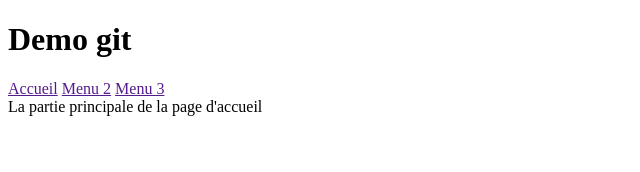
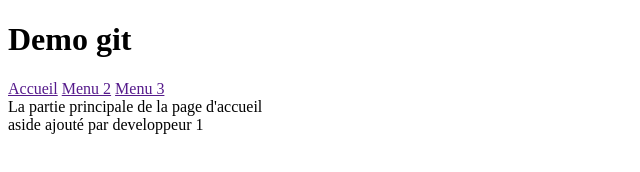
Before and after one commit to StephaneGo/projet1, a plain HTML site: page index.html in a window 1280 px wide. Shown: the whole page, without its empty margins (0-640 px from the left). Drawn offline with Linux system fonts and the light colour scheme.

Commit message:
ajout aside dans la page2

```diff
--- a/index.html
+++ b/index.html
@@ -18,5 +18,9 @@
         La partie principale de la page d'accueil
     </main>
 
+    <aside>
+        aside ajouté par developpeur 1
+    </aside>
+
 </body>
 </html>
```
